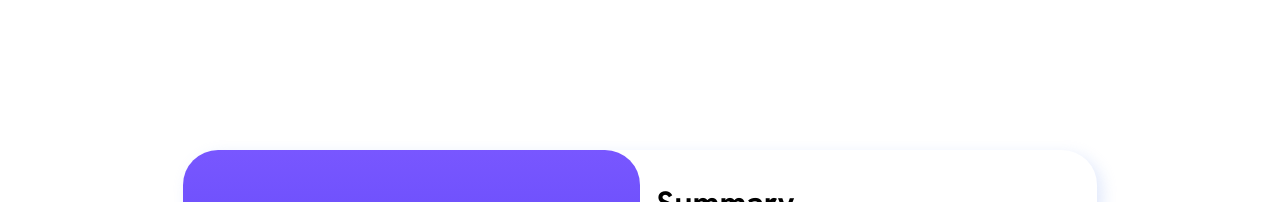
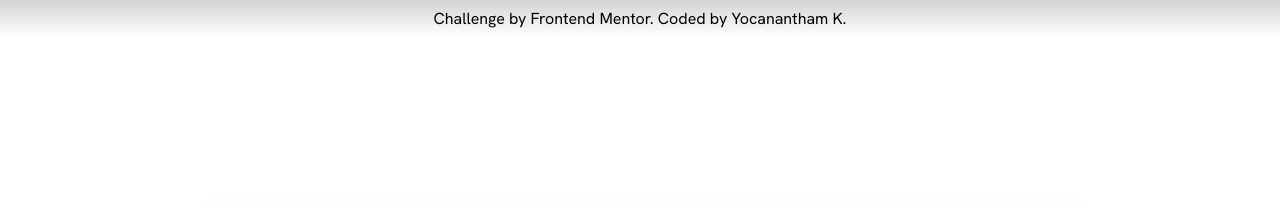
Before and after one commit to Yocanantham/Practice_results_summary_component, a plain HTML site: page index.html in a window 1280 px wide. Shown: the top 202 px of the page. Drawn offline with Linux system fonts and the light colour scheme.

Commit message:
feat : added header

```diff
--- a/index.html
+++ b/index.html
@@ -103,7 +103,7 @@
             </div>
         </div>
 
-        <!-- <div class="header">
+        <div class="header">
             Challenge by
             <a
                 href="https://www.frontendmentor.io?ref=challenge"
@@ -111,6 +111,6 @@
                 >Frontend Mentor</a
             >. Coded by
             <a href="https://github.com/Yocanantham">Yocanantham K</a>.
-        </div> -->
+        </div>
     </body>
 </html>
--- a/style.css
+++ b/style.css
@@ -8,7 +8,7 @@
 }
 
 body {
-    width: 100vw;
+    margin-top: 55px;
     min-height: 100vh;
     background-color: white;
     font-family: "Hanken Grotesk", sans-serif;
@@ -23,6 +23,9 @@ body {
     flex-wrap: wrap;
     align-content: center;
     justify-content: center;
+}
+.main:hover {
+    box-shadow: 35px 35px 55px hsla(221, 75%, 89%, 0.783) ;
 }
 
 /* span {
@@ -100,7 +103,7 @@ h3 {
     padding: 1rem 0rem;
 }
 
-/* * Main Styling */
+/* -> Main Styling */
 .summary {
     min-width: 375px;
     max-width: 720px;
@@ -185,3 +188,19 @@ input {
 input:hover, input:focus {
     background:linear-gradient(to bottom, hsl(252, 100%, 67%), hsl(241, 81%, 54%));
 }
+
+/* -> header */
+.header {
+    position: fixed;
+    top: 0;
+    width: 100%;
+    text-align: center;
+    padding: 0.5rem 0rem;
+    background: linear-gradient(lightgrey
+    , white);
+    color: black;
+}
+.header a {
+    text-decoration: none;
+    color:black;
+}
```
